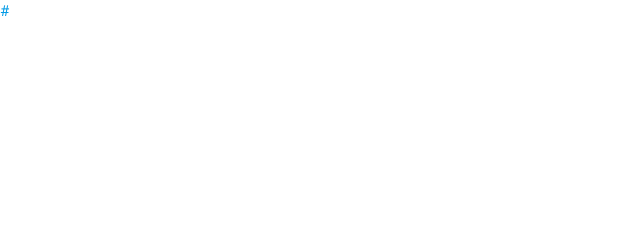
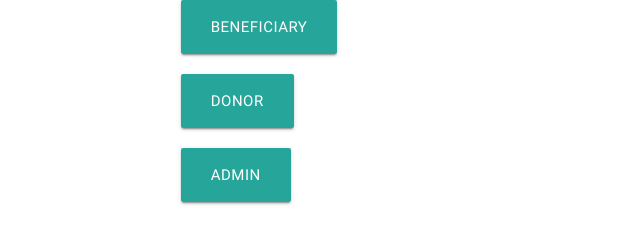
Before and after one commit to jia1/data-bank, a plain HTML site: page front-end/index.html in a window 1280 px wide. Shown: the whole page, without its empty margins (0-640 px from the left). Drawn offline with Linux system fonts and the light colour scheme.

Commit message:
Connect index to admin, beneficiary, donor
But within the admin, etc, not connected yet

Signed-off-by: JIA YEE <jiayeerawr@gmail.com>

```diff
--- a/front-end/index.html
+++ b/front-end/index.html
@@ -9,10 +9,16 @@
         <script src="./vendor/materialize/js/materialize.min.js"></script>
     </head>
     <body>
-    <div class="nav">
-        <a href="#">#</a>
+        <div class="container">
+            <div class="row">
+                <a class="waves-effect waves-light btn-large" href="./beneficiary/index.html">Beneficiary</a>
             </div>
-    <div class="main">
+            <div class="row">
+                <a class="waves-effect waves-light btn-large" href="./donor/index.html">Donor</a>
+            </div>
+            <div class="row">
+                <a class="waves-effect waves-light btn-large" href="./admin/index.html">Admin</a>
+            </div>
         </div>
     </body>
 </html>
```
Lines whose indentation alone changed are shown as unchanged.
